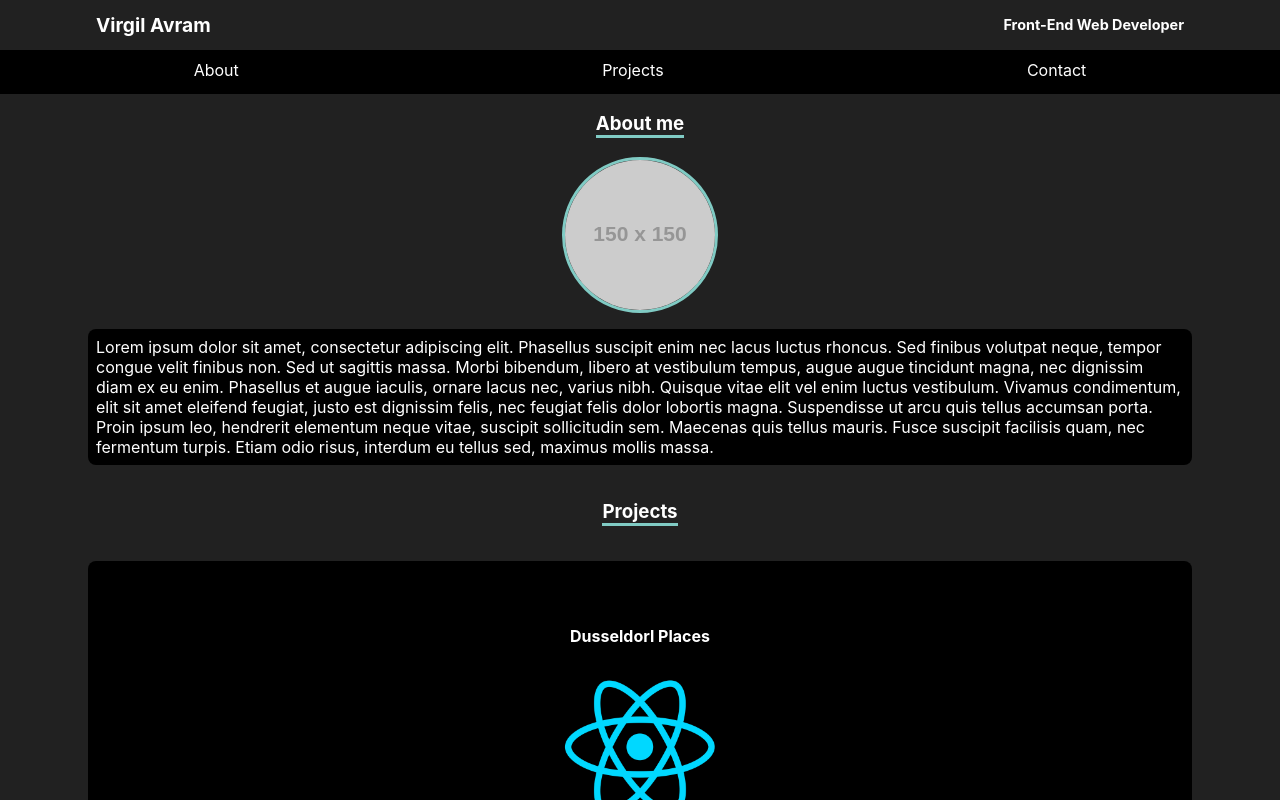
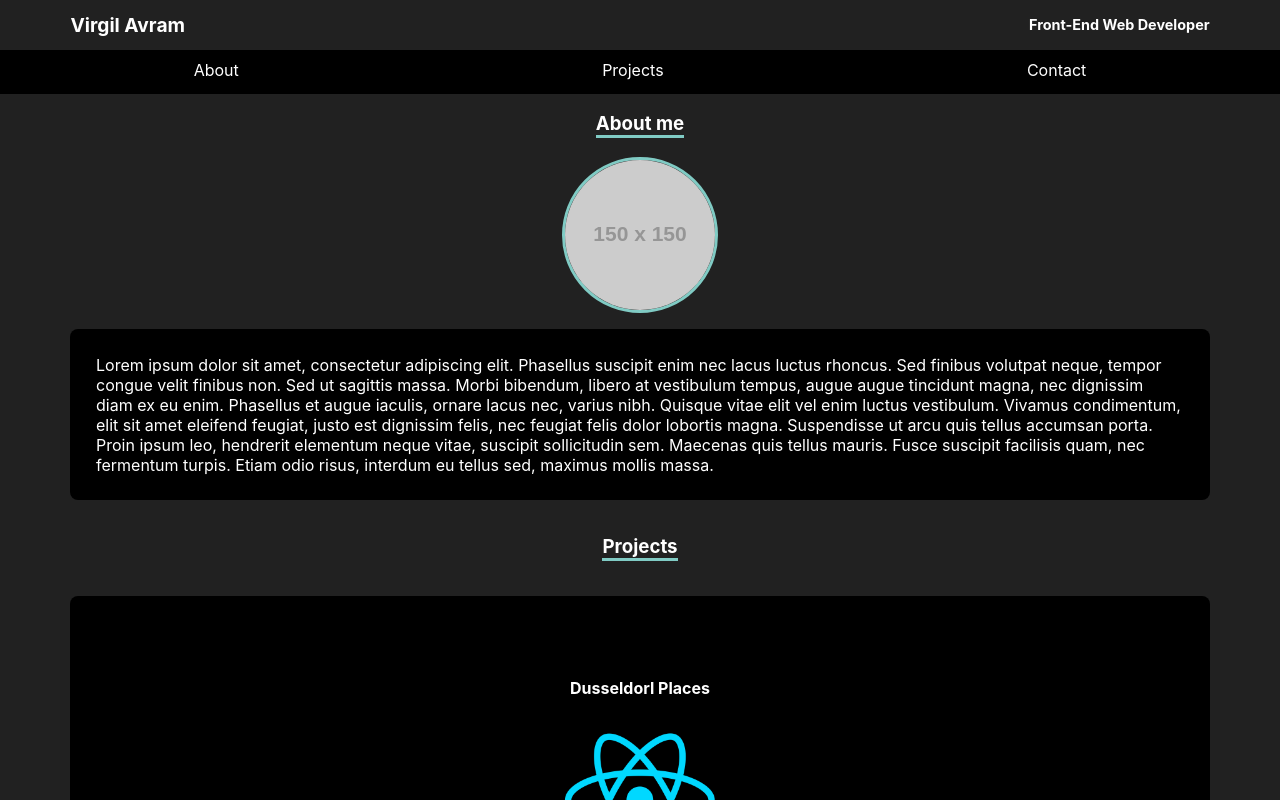
Before and after one commit to virgilseo/portfolio, a React (Create React App) app: page / in a window 1280 px wide. Built offline with nearby package versions, Linux system fonts and the light colour scheme.

Commit message:
Fix issue with content alignment

```diff
--- a/src/App.css
+++ b/src/App.css
@@ -30,7 +30,7 @@ img {
 }
 
 .inner-header {
-  width: 85%;
+  width: 89%;
   display: flex;
   align-items: center;
   justify-content: space-between;
@@ -74,7 +74,7 @@ img {
 }
 
 .bio-text {
- padding: 8px;
+ padding: 2%;
  background-color: #000000;
  border-radius: 8px;
  width: 85%;
@@ -96,7 +96,7 @@ li {
   align-items: center;
   border-radius: 8px;
   margin-bottom: 14px;
-  padding: 8px;
+  padding: 2%;
 }
 
 ul {
```
